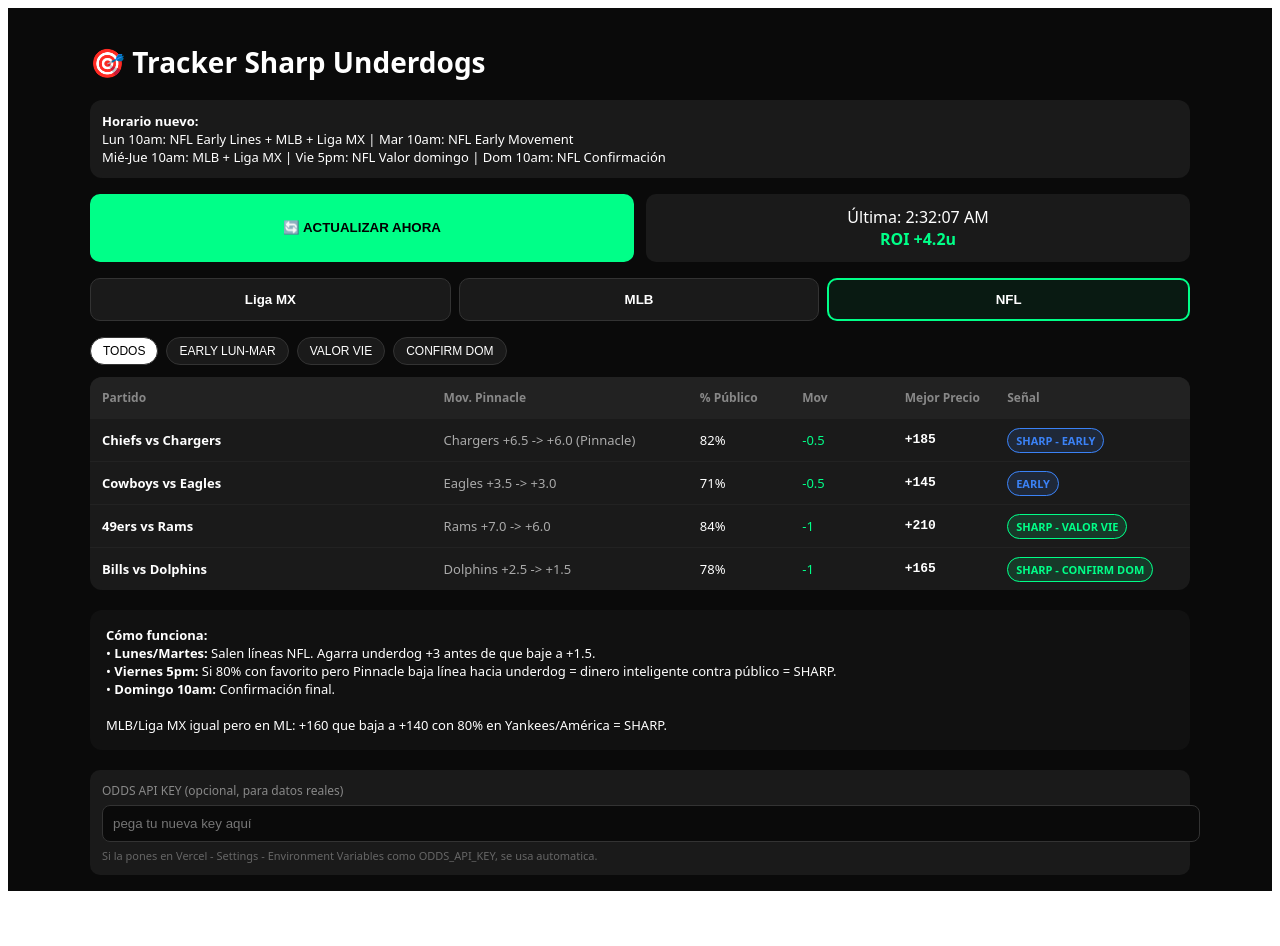
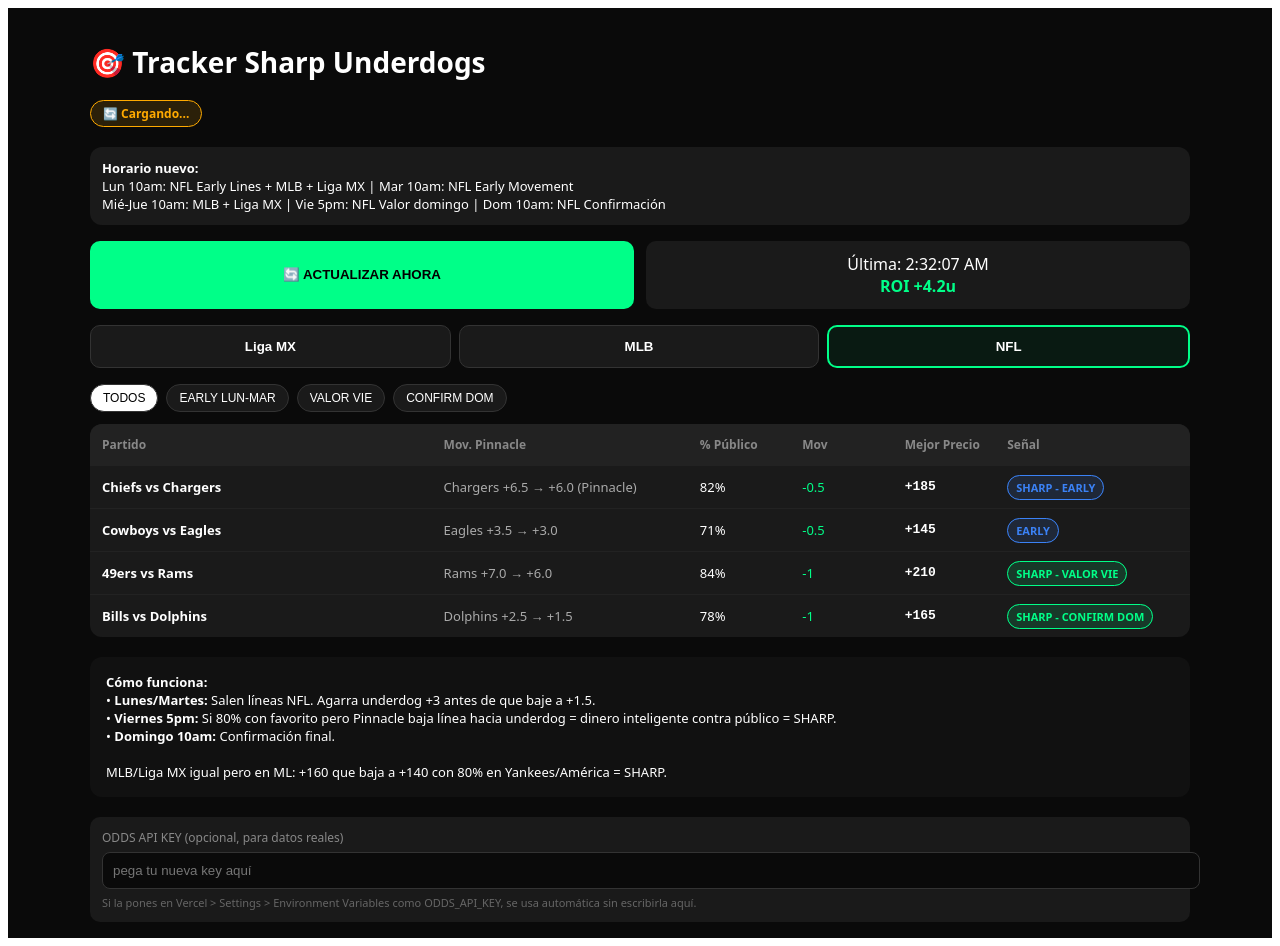
Before and after one commit to alexglexxx/tracke-sharp, a Next.js app: page / in a window 1280 px wide. Before the commit the page ends 899 px from the top, so only its background shows below. Built offline with nearby package versions, Linux system fonts and the light colour scheme; no server answers.

Commit message:
Add API mode and real data handling

```diff
--- a/pages/index.js
+++ b/pages/index.js
@@ -7,10 +7,22 @@
   const [lastUpdate, setLastUpdate] = useState(new Date().toLocaleTimeString())
   const [apiKey, setApiKey] = useState('')
 
+  const [apiMode, setApiMode] = useState('MOCK')
+  const [realData, setRealData] = useState(null)
+
   useEffect(() => {
-    // Lee de localStorage si el usuario la puso a mano
     const saved = localStorage.getItem('ODDS_API_KEY')
     if(saved) setApiKey(saved)
+
+    // Checa si hay datos reales
+    fetch('/api/odds')
+      .then(r => r.json())
+      .then(d => {
+        setApiMode(d.mode)
+        setRealData(d)
+        console.log('API Mode:', d)
+      })
+      .catch(() => setApiMode('MOCK'))
   }, [])
 
   const mock = {
@@ -20,14 +32,14 @@
       { partido: 'Cruz Azul vs León', pinnacle: 'León +0.5 (se movió 0.6)', publico: 77, mov: -0.6, precio: '+155', senal: 'SHARP', tipo: 'VALOR VIE' },
     ],
     'MLB': [
-      { partido: 'Yankees vs Orioles', pinnacle: 'Orioles +160 -> +140', publico: 81, mov: -20, precio: '+145', senal: 'SHARP', tipo: 'VALOR VIE' },
-      { partido: 'Dodgers vs Rockies', pinnacle: 'Rockies +180 -> +165', publico: 79, mov: -15, precio: '+172', senal: '', tipo: 'VALOR VIE' },
+      { partido: 'Yankees vs Orioles', pinnacle: 'Orioles +160 → +140', publico: 81, mov: -20, precio: '+145', senal: 'SHARP', tipo: 'VALOR VIE' },
+      { partido: 'Dodgers vs Rockies', pinnacle: 'Rockies +180 → +165', publico: 79, mov: -15, precio: '+172', senal: '', tipo: 'VALOR VIE' },
     ],
     'NFL': [
-      { partido: 'Chiefs vs Chargers', pinnacle: 'Chargers +6.5 -> +6.0 (Pinnacle)', publico: 82, mov: -0.5, precio: '+185', senal: 'SHARP - EARLY', tipo: 'EARLY LUN-MAR' },
-      { partido: 'Cowboys vs Eagles', pinnacle: 'Eagles +3.5 -> +3.0', publico: 71, mov: -0.5, precio: '+145', senal: 'EARLY', tipo: 'EARLY LUN-MAR' },
-      { partido: '49ers vs Rams', pinnacle: 'Rams +7.0 -> +6.0', publico: 84, mov: -1.0, precio: '+210', senal: 'SHARP - VALOR VIE', tipo: 'VALOR VIE' },
-      { partido: 'Bills vs Dolphins', pinnacle: 'Dolphins +2.5 -> +1.5', publico: 78, mov: -1.0, precio: '+165', senal: 'SHARP - CONFIRM DOM', tipo: 'CONFIRM DOM' },
+      { partido: 'Chiefs vs Chargers', pinnacle: 'Chargers +6.5 → +6.0 (Pinnacle)', publico: 82, mov: -0.5, precio: '+185', senal: 'SHARP - EARLY', tipo: 'EARLY LUN-MAR' },
+      { partido: 'Cowboys vs Eagles', pinnacle: 'Eagles +3.5 → +3.0', publico: 71, mov: -0.5, precio: '+145', senal: 'EARLY', tipo: 'EARLY LUN-MAR' },
+      { partido: '49ers vs Rams', pinnacle: 'Rams +7.0 → +6.0', publico: 84, mov: -1.0, precio: '+210', senal: 'SHARP - VALOR VIE', tipo: 'VALOR VIE' },
+      { partido: 'Bills vs Dolphins', pinnacle: 'Dolphins +2.5 → +1.5', publico: 78, mov: -1.0, precio: '+165', senal: 'SHARP - CONFIRM DOM', tipo: 'CONFIRM DOM' },
     ]
   }
 
@@ -37,6 +49,7 @@
     <div style={{ background: '#0a0a0a', minHeight: '100vh', color: 'white', fontFamily: 'system-ui', padding: '16px' }}>
       <div style={{ maxWidth: 1100, margin: '0 auto' }}>
         <h1 style={{ fontSize: 28, fontWeight: 800 }}>🎯 Tracker Sharp Underdogs</h1>
+        <div style={{ display: 'inline-block', padding: '4px 12px', borderRadius: 20, fontSize: 12, fontWeight: 800, marginBottom: 8, background: apiMode === 'REAL' ? '#00ff8822' : '#ffaa0022', border: `1px solid ${apiMode === 'REAL' ? '#00ff88' : '#ffaa00'}`, color: apiMode === 'REAL' ? '#00ff88' : '#ffaa00' }}>{apiMode === 'REAL' ? '✅ DATOS REALES - Pinnacle' : apiMode === 'MOCK' ? '⚠️ MODO MOCK - Falta API Key' : '🔄 Cargando...'}</div>
         <div style={{ background: '#1a1a1a', padding: 12, borderRadius: 12, margin: '12px 0', fontSize: 13, lineHeight: '18px' }}>
           <b>Horario nuevo:</b><br/>
           Lun 10am: NFL Early Lines + MLB + Liga MX | Mar 10am: NFL Early Movement<br/>
@@ -89,7 +102,7 @@
         <div style={{ marginTop: 20, background: '#1a1a1a', padding: 12, borderRadius: 10 }}>
           <div style={{ fontSize: 12, color: '#888', marginBottom: 6 }}>ODDS API KEY (opcional, para datos reales)</div>
           <input value={apiKey} onChange={e => { setApiKey(e.target.value); localStorage.setItem('ODDS_API_KEY', e.target.value) }} placeholder="pega tu nueva key aquí" type="password" style={{ width: '100%', padding: 10, borderRadius: 8, border: '1px solid #333', background: '#0a0a0a', color: 'white' }} />
-          <div style={{ fontSize: 11, color: '#666', marginTop: 6 }}>Si la pones en Vercel - Settings - Environment Variables como ODDS_API_KEY, se usa automatica.</div>
+          <div style={{ fontSize: 11, color: '#666', marginTop: 6 }}>Si la pones en Vercel > Settings > Environment Variables como ODDS_API_KEY, se usa automática sin escribirla aquí.</div>
         </div>
       </div>
     </div>
```
